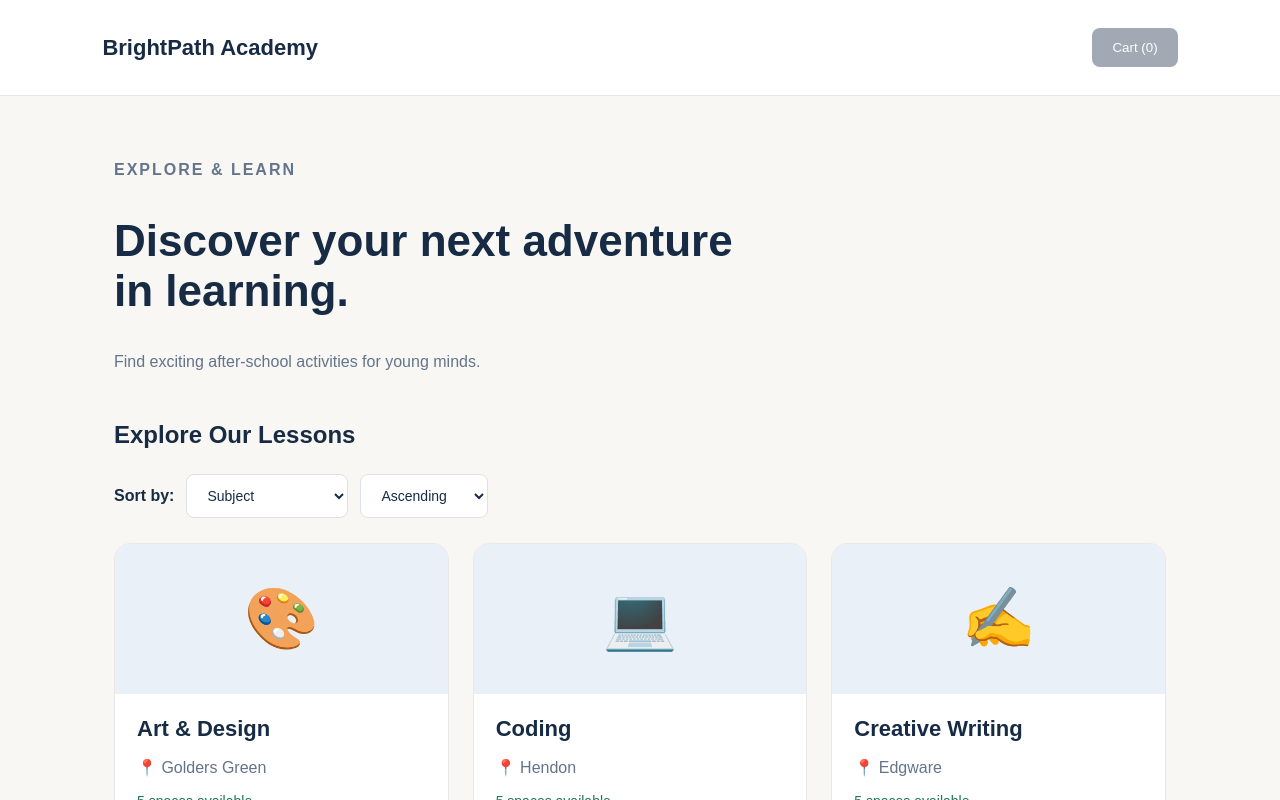
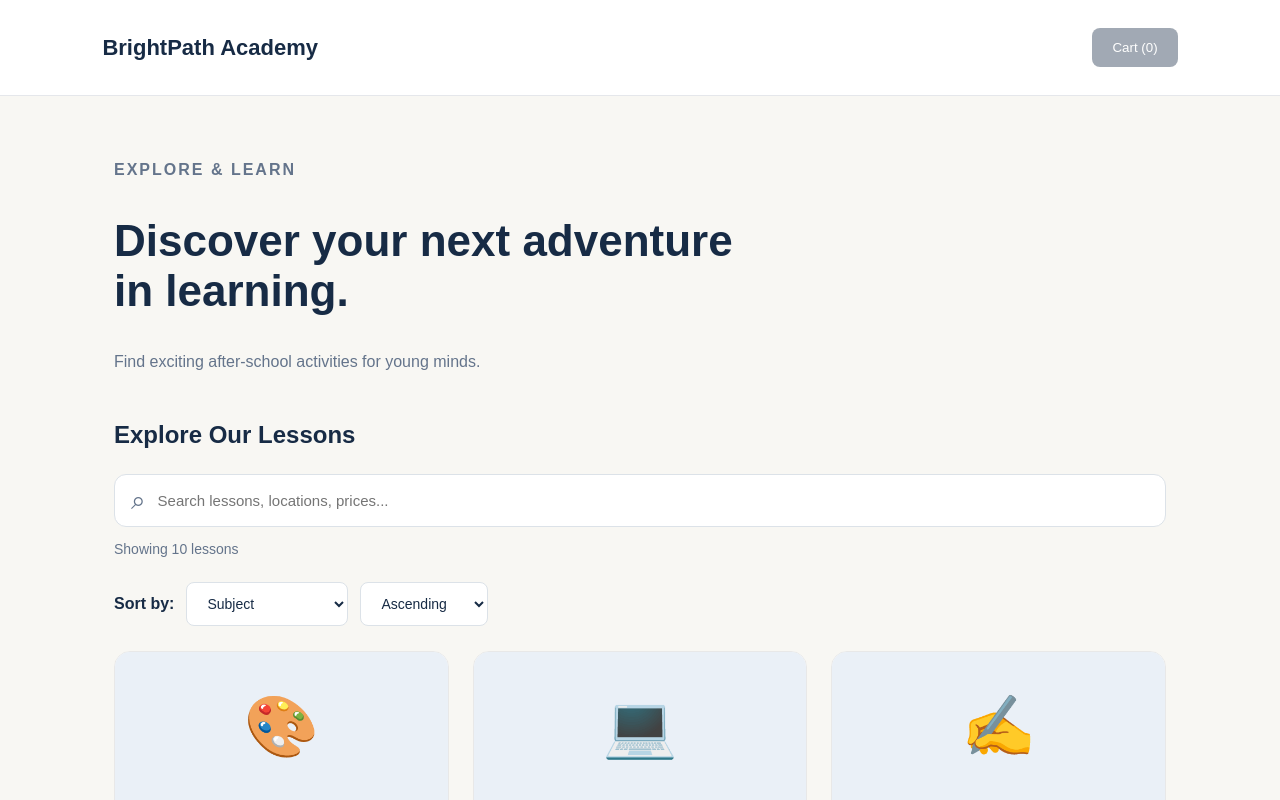
Before and after one commit to yazan19998/Brightpath-frontend, a Vue app: page / in a window 1280 px wide. Shown: the top 800 px of the page. Built offline with nearby package versions, Linux system fonts and the light colour scheme.

Commit message:
fixing code and lesson search

```diff
--- a/src/App.vue
+++ b/src/App.vue
@@ -1,16 +1,17 @@
+
 <script setup>
 import { ref, computed } from 'vue'
 import LessonCard from './components/lessoncard.vue'
 import { lessons as lessonData } from './data/lessons.js'
 
-// Lesson information
+// LESSON INFORMATION
 const lessons = ref(lessonData)
 
-// Shopping cart
+// SHOPPING CART
 const cart = ref([])
 const showCart = ref(false)
 
-// Customer information
+// CUSTOMER INFORMATION
 const customerName = ref('')
 const customerEmail = ref('')
 const customerPhone = ref('')
@@ -20,7 +21,7 @@ const customerPostcode = ref('')
 const customerCountry = ref('United Kingdom')
 const studentName = ref('')
 
-// Booking status
+// BOOKING STATUS
 const orderSubmitted = ref(false)
 
 // Switch between lessons and cart
@@ -28,7 +29,7 @@ function toggleCart() {
   showCart.value = !showCart.value
 }
 
-// Add one lesson to the cart
+// Add a lesson to the cart
 function addToCart(lesson) {
   if (lesson.spaces > 0) {
     cart.value.push(lesson.id)
@@ -37,7 +38,7 @@ function addToCart(lesson) {
   }
 }
 
-// Remove one lesson from the cart
+// Remove a lesson from the cart
 function removeFromCart(index) {
   const lessonId = cart.value[index]
 
@@ -53,7 +54,7 @@ function removeFromCart(index) {
   orderSubmitted.value = false
 }
 
-// Calculate total price
+// Calculate the cart total
 const cartTotal = computed(() => {
   return cart.value.reduce((total, lessonId) => {
     const lesson = lessons.value.find(
@@ -63,6 +64,8 @@ const cartTotal = computed(() => {
     return total + (lesson ? lesson.price : 0)
   }, 0)
 })
+
+// CHECKOUT VALIDATION
 
 // Name: letters and spaces only
 const validName = computed(() => {
@@ -94,7 +97,7 @@ const validStudent = computed(() => {
   return /^[A-Za-z ]+$/.test(studentName.value.trim())
 })
 
-// Enable booking only when all fields are valid
+// Enable checkout when all information is valid
 const canCheckout = computed(() => {
   return validName.value &&
          validPhone.value &&
@@ -114,12 +117,28 @@ function checkout() {
   orderSubmitted.value = true
 }
 
-// Sorting
+// SEARCH AND SORTING
+
 const sortBy = ref('subject')
 const sortOrder = ref('asc')
+const searchText = ref('')
 
+// Filter and sort lessons
 const sortedLessons = computed(() => {
-  return [...lessons.value].sort((a, b) => {
+  const search = searchText.value.toLowerCase().trim()
+
+  // First, filter lessons based on the search
+  const filtered = lessons.value.filter(lesson => {
+    return (
+      lesson.subject.toLowerCase().includes(search) ||
+      lesson.location.toLowerCase().includes(search) ||
+      String(lesson.price).includes(search) ||
+      String(lesson.spaces).includes(search)
+    )
+  })
+
+  // Then sort the filtered lessons
+  return [...filtered].sort((a, b) => {
     let first = a[sortBy.value]
     let second = b[sortBy.value]
 
@@ -142,6 +161,7 @@ const sortedLessons = computed(() => {
 </script>
 
 <template>
+  <!-- HEADER -->
   <header class="header">
     <h1>BrightPath Academy</h1>
 
@@ -167,6 +187,7 @@ const sortedLessons = computed(() => {
         <p>Your cart is empty.</p>
       </div>
 
+      <!-- CART ITEMS -->
       <div
         v-for="(lessonId, index) in cart"
         :key="index"
@@ -187,6 +208,7 @@ const sortedLessons = computed(() => {
         </div>
 
         <button
+          type="button"
           class="remove-button"
           :disabled="orderSubmitted"
           @click="removeFromCart(index)"
@@ -195,17 +217,19 @@ const sortedLessons = computed(() => {
         </button>
       </div>
 
+      <!-- CART TOTAL -->
       <div class="cart-total">
         <h3>Total</h3>
         <h2>£{{ cartTotal }}</h2>
       </div>
 
-      <!-- CHECKOUT SECTION -->
+      <!-- CHECKOUT FORM -->
       <div class="checkout-section">
 
         <h2>Complete Your Booking</h2>
         <p>Please enter your information below.</p>
 
+        <!-- PARENT INFORMATION -->
         <h3>Parent / Guardian Information</h3>
 
         <div class="form-group">
@@ -238,6 +262,7 @@ const sortedLessons = computed(() => {
           />
         </div>
 
+        <!-- ADDRESS INFORMATION -->
         <h3>Address Information</h3>
 
         <div class="form-group">
@@ -293,6 +318,7 @@ const sortedLessons = computed(() => {
           </select>
         </div>
 
+        <!-- STUDENT INFORMATION -->
         <h3>Student Information</h3>
 
         <div class="form-group">
@@ -305,6 +331,7 @@ const sortedLessons = computed(() => {
           />
         </div>
 
+        <!-- CONFIRM BOOKING -->
         <button
           type="button"
           class="checkout-button"
@@ -319,8 +346,8 @@ const sortedLessons = computed(() => {
           class="success-message"
           role="status"
         >
-          Your booking has been submitted successfully!
-
+          Booking confirmed in this demo!
+          Your details have not yet been saved to a database.
         </p>
 
       </div>
@@ -329,9 +356,12 @@ const sortedLessons = computed(() => {
     <!-- LESSON CATALOGUE -->
     <section v-else>
 
+      <!-- INTRO -->
       <section class="intro">
         <p class="eyebrow">EXPLORE & LEARN</p>
+
         <h2>Discover your next adventure in learning.</h2>
+
         <p>
           Find exciting after-school activities for young minds.
         </p>
@@ -339,6 +369,24 @@ const sortedLessons = computed(() => {
 
       <h2>Explore Our Lessons</h2>
 
+      <!-- SEARCH BAR -->
+      <div class="search-box">
+        <span class="search-icon">⌕</span>
+
+        <input
+          v-model="searchText"
+          type="search"
+          placeholder="Search lessons, locations, prices..."
+          aria-label="Search lessons"
+        />
+      </div>
+
+      <!-- SEARCH RESULTS COUNT -->
+      <p class="results-count">
+        Showing {{ sortedLessons.length }} lessons
+      </p>
+
+      <!-- SORTING CONTROLS -->
       <div class="sort-controls">
         <label for="sortBy">Sort by:</label>
 
@@ -358,6 +406,22 @@ const sortedLessons = computed(() => {
         </select>
       </div>
 
+      <!-- NO SEARCH RESULTS -->
+      <div
+        v-if="sortedLessons.length === 0"
+        class="no-results"
+      >
+        <p>No lessons found.</p>
+
+        <button
+          type="button"
+          @click="searchText = ''"
+        >
+          Clear Search
+        </button>
+      </div>
+
+      <!-- LESSON CARDS -->
       <div class="lesson-grid">
         <LessonCard
           v-for="lesson in sortedLessons"
@@ -368,6 +432,7 @@ const sortedLessons = computed(() => {
       </div>
 
     </section>
+
   </main>
 </template>
 
@@ -383,10 +448,13 @@ body {
   color: #172b45;
 }
 
+/* HEADER */
+
 .header {
   display: flex;
   justify-content: space-between;
   align-items: center;
+  gap: 15px;
   padding: 20px 8%;
   background: white;
   border-bottom: 1px solid #e5e7eb;
@@ -395,6 +463,8 @@ body {
 .header h1 {
   font-size: 22px;
 }
+
+/* MAIN LAYOUT */
 
 .container {
   max-width: 1100px;
@@ -421,12 +491,78 @@ body {
   color: #64748b;
 }
 
+/* LESSON GRID */
+
 .lesson-grid {
   display: grid;
   grid-template-columns: repeat(3, minmax(0, 1fr));
   gap: 24px;
   margin-top: 25px;
 }
+
+/* SEARCH BAR */
+
+.search-box {
+  display: flex;
+  align-items: center;
+  gap: 12px;
+  background: white;
+  border: 1px solid #dce2e8;
+  border-radius: 12px;
+  padding: 0 16px;
+  margin-top: 25px;
+}
+
+.search-box:focus-within {
+  border-color: #c57835;
+}
+
+.search-icon {
+  font-size: 26px;
+  color: #64748b;
+}
+
+.search-box input {
+  width: 100%;
+  padding: 17px 0;
+  border: none;
+  outline: none;
+  background: transparent;
+  color: #172b45;
+  font-size: 15px;
+}
+
+.results-count {
+  margin-top: 14px;
+  color: #64748b;
+  font-size: 14px;
+}
+
+/* NO SEARCH RESULTS */
+
+.no-results {
+  text-align: center;
+  padding: 45px 20px;
+  background: white;
+  border-radius: 12px;
+  margin-top: 20px;
+}
+
+.no-results p {
+  color: #64748b;
+  font-size: 17px;
+}
+
+.no-results button {
+  background: #172b45;
+  color: white;
+  padding: 12px 20px;
+  border: none;
+  border-radius: 8px;
+  cursor: pointer;
+}
+
+/* SORTING */
 
 .sort-controls {
   display: flex;
@@ -454,6 +590,8 @@ body {
   outline: 2px solid #c57835;
 }
 
+/* CART BUTTON */
+
 .cart-button {
   background: #172b45;
   color: white;
@@ -468,6 +606,8 @@ body {
   cursor: not-allowed;
 }
 
+/* CART PAGE */
+
 .cart-page {
   max-width: 800px;
   margin: 0 auto;
@@ -481,6 +621,8 @@ body {
   color: #64748b;
   margin-bottom: 30px;
 }
+
+/* CART ITEMS */
 
 .cart-item {
   display: flex;
@@ -502,6 +644,8 @@ body {
   color: #64748b;
 }
 
+/* REMOVE BUTTON */
+
 .remove-button {
   background: #fff0ed;
   color: #bc4235;
@@ -520,6 +664,8 @@ body {
   cursor: not-allowed;
 }
 
+/* CART TOTAL */
+
 .cart-total {
   display: flex;
   justify-content: space-between;
@@ -528,6 +674,8 @@ body {
   padding: 20px 0;
   border-top: 1px solid #dce2e8;
 }
+
+/* CHECKOUT FORM */
 
 .checkout-section {
   background: white;
@@ -553,6 +701,8 @@ body {
   padding-bottom: 10px;
   border-bottom: 1px solid #e8e8e8;
 }
+
+/* FORM FIELDS */
 
 .form-group {
   display: flex;
@@ -587,6 +737,8 @@ body {
   gap: 20px;
 }
 
+/* CHECKOUT BUTTON */
+
 .checkout-button {
   width: 100%;
   background: #172b45;
@@ -603,6 +755,8 @@ body {
   cursor: not-allowed;
 }
 
+/* CONFIRMATION MESSAGE */
+
 .success-message {
   margin-top: 20px;
   padding: 15px;
@@ -610,6 +764,8 @@ body {
   color: #23745b !important;
   border-radius: 8px;
 }
+
+/* RESPONSIVE DESIGN */
 
 @media (max-width: 800px) {
   .lesson-grid {
```
